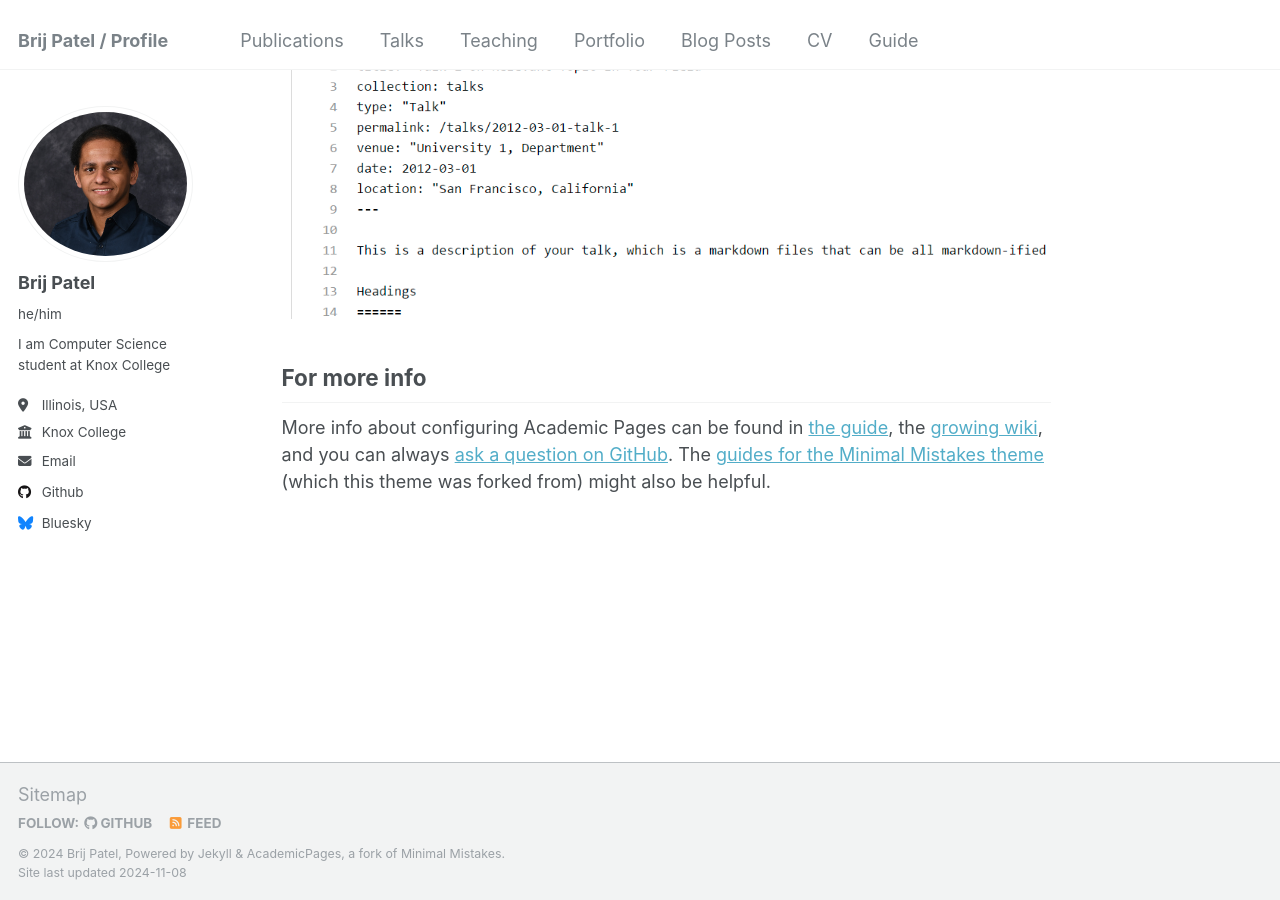
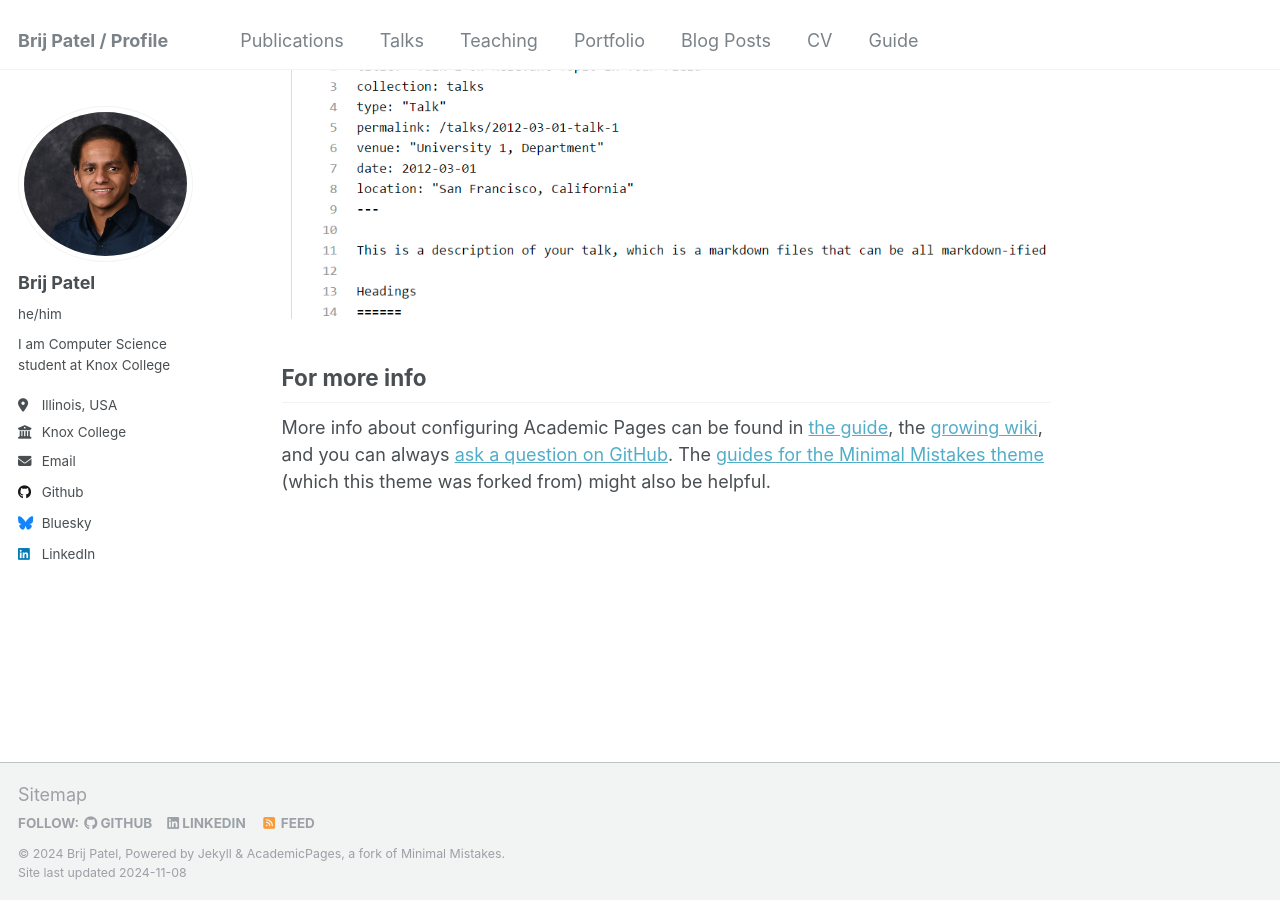
Before and after one commit to brij-patel-knox/brij-patel-knox.github.io, a Jekyll site: the page built from _pages/about.md, in a window 1280 px wide and 900 px high, scrolled down 2643 px. Built offline with Jekyll 4.4.1, drawn with Linux system fonts in a browser that asks for light colours.

Commit message:
LINKEDINedit

```diff
--- a/_config.yml
+++ b/_config.yml
@@ -36,7 +36,7 @@ author:
 
 
   # Repositories and software development
-  bitbucket        : # Username - Update with your username on the site
+  linkedin         : brij-patel-a291052b4
   codepen          : # Username
   dribbble         : # Username
   github           : "brij-patel-knox"
@@ -53,7 +53,7 @@ author:
   keybase          : # Username
   instagram        : # Username
   lastfm           : # Username
-  linkedin         : # brij-patel-a291052b4
+  linkedin         :  brij-patel-a291052b4
   mastodon         : # URL
   medium           : # URL
   pinterest        : # Username
```
